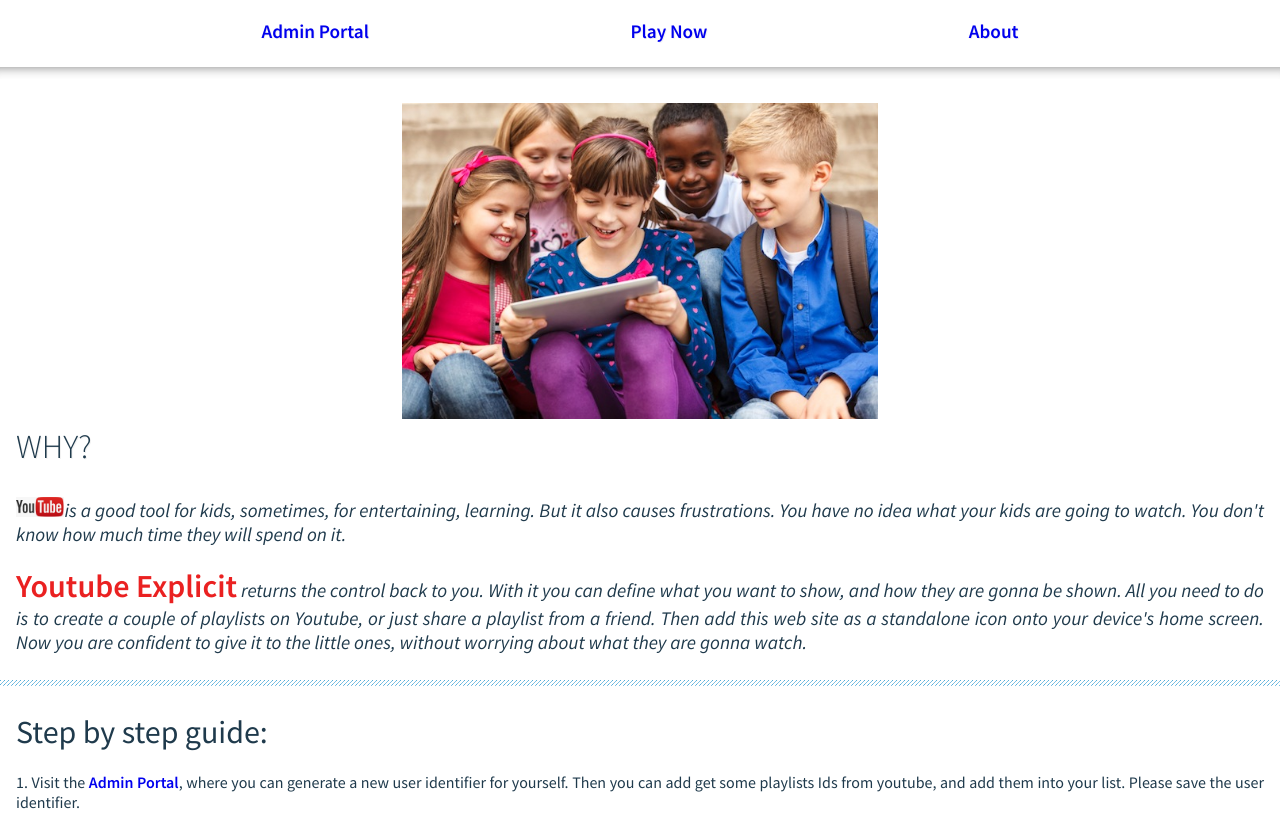
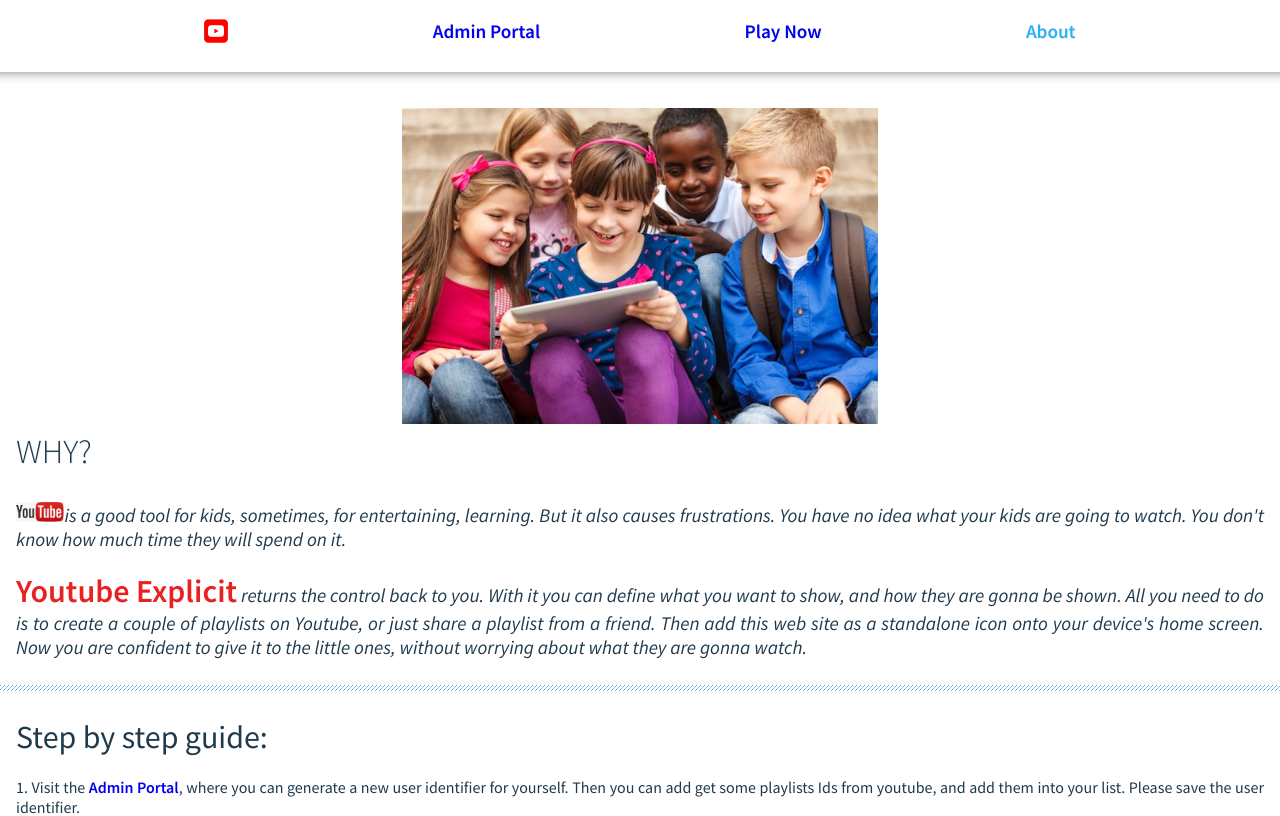
Before and after one commit to hex0cter/youtube-explicit, a React (Create React App) app: page /about in a window 1280 px wide. Shown: the top 816 px of the page. Built offline with nearby package versions, Linux system fonts and the light colour scheme.

Commit message:
Styling for menu

```diff
--- a/src/components/About/index.js
+++ b/src/components/About/index.js
@@ -4,7 +4,7 @@ import Menu from '../Menu'
 
 const About = () => (
   <div className={styles.About}>
-    <Menu />
+    <Menu current='about' />
     <div className={styles.Content}>
       <div className={styles.Image}>
         <img src='/images/kids-with-tablet.jpg' alt='kids with tablet'className={styles.ImgKidsWithTablet} />
--- a/src/components/Admin/index.js
+++ b/src/components/Admin/index.js
@@ -193,7 +193,7 @@ class Admin extends React.Component {
   render() {
     return (
     <div className={styles.Admin}>
-      <Menu />
+      <Menu current='admin' />
       <div className={styles.Content}>
       <div className={styles.UserIdentifier}>
         <div className={styles.UserIdentifierInput}>
--- a/src/components/ListPreview/index.js
+++ b/src/components/ListPreview/index.js
@@ -45,7 +45,7 @@ class ListPreview extends React.Component {
       <div>
         <div className={styles.TopBar}>
           <div className={styles.AppTitle}>
-            <a href='/'><img src='/logo192.png' alt='youtube' className={styles.YoutubeLogo} /></a> YouTube
+            <a href='/'><img src='/logo192.png' alt='youtube' className={styles.YoutubeLogo} /></a> YouTube <span className={styles.Tiny}>Explicit</span>
           </div>
           <div className={styles.UserIdentifier}>
             <div className={styles.UserIdentifierInput}>
--- a/src/components/ListPreview/index.module.css
+++ b/src/components/ListPreview/index.module.css
@@ -49,6 +49,12 @@
 @-webkit-keyframes slide-out {
   0% { -webkit-transform: translateY(-100%); }
   100% { -webkit-transform: translateY(0%); }
+}
+
+.Tiny {
+  font-size: smaller;
+  font-style: italic;
+  color: #599bb3;
 }
 
 .VideoImage {
--- a/src/components/Menu/index.js
+++ b/src/components/Menu/index.js
@@ -1,15 +1,18 @@
 import React from 'react'
 import styles from './index.module.css'
 
-const Menu = () => (
+const Menu = (props) => {
+  console.log('menu props', props)
+  return(
   <div>
     <div className={styles.Menu}>
-        <div><a href='/admin'> Admin Portal </a></div>
+        <div><a href='/'><img src='/logo192.png' alt='logo' width='24px' /></a></div>
+        <div><a href='/admin' className={props.current === 'admin' ? styles.Current : null}> Admin Portal </a></div>
         <div><a href='/'> Play Now </a></div>
-        <div><a href='/about'> About</a></div>
+        <div><a href='/about' className={props.current === 'about' ? styles.Current : null}> About</a></div>
     </div>
     <hr className={styles.styleFive} />
   </div>
-)
+)}
 
 export default Menu
--- a/src/components/Menu/index.module.css
+++ b/src/components/Menu/index.module.css
@@ -10,6 +10,14 @@
   transition: all .05s ease;
   text-shadow: 1px 1px 0px #f2f2f2;
   font-size: larger;
+}
+
+a.Current {
+  color: #28b1f9;
+}
+
+a.Current:visited {
+  color: #28b1f9;
 }
 
 a:visited {
```
